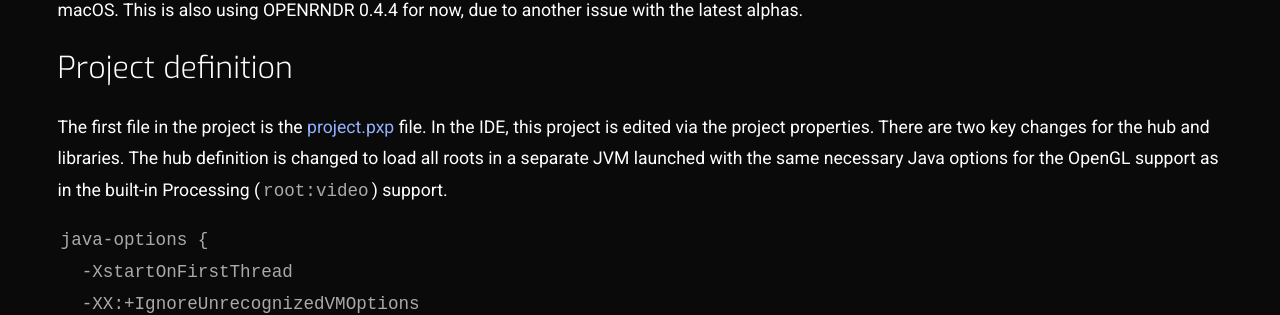
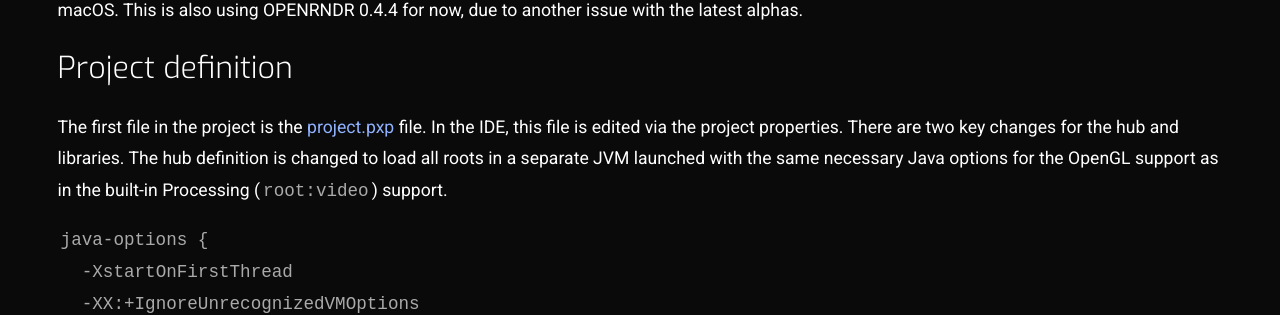
Before and after one commit to praxis-live/website, a Jekyll site: the page built from _posts/2025-05-07-exploring-openrndr.md, in a window 1280 px wide and 900 px high, scrolled down 1550 px. Shown: the part 143-458 px from the top of the window. Built offline with Jekyll 4.4.1, drawn with Linux system fonts in a browser that asks for light colours; nearby versions of some CDN libraries; comment, search, counter and statistics services are not loaded; a style sheet for code colours, icons or effects is not loaded; some of the changed text lies outside the part shown.

```diff
--- a/_posts/2025-05-07-exploring-openrndr.md
+++ b/_posts/2025-05-07-exploring-openrndr.md
@@ -38,7 +38,7 @@ using OPENRNDR 0.4.4 for now, due to another issue with the latest alphas.
 
 The first file in the project is the
 [project.pxp](https://github.com/codelerity/pl-openrndr/blob/main/OPENRNDR/project.pxp)
-file. In the IDE, this project is edited via the project properties. There are two
+file. In the IDE, this file is edited via the project properties. There are two
 key changes for the hub and libraries. The hub definition is changed to load all
 roots in a separate JVM launched with the same necessary Java options for the
 OpenGL support as in the built-in Processing (`root:video`) support.
@@ -238,7 +238,7 @@ Kotlin's `Unit.INSTANCE`.
 
 Currently I'm looking at stabilising some aspects of this and then adding it to
 the standard available project templates. In many ways, custom integrations like
-this, doing more within projects while keeping the core lightweight is the future
+this, doing more within projects while keeping the core lightweight, is the future
 direction of PraxisLIVE.
 
 I'm also looking at a different custom library integration with
--- a/index.html
+++ b/index.html
@@ -9,7 +9,7 @@ has_cover: true
     <div class="page-title-info">
       <h3>rethinking general purpose and creative coding</h3>
       <aside><strong>NEW : </strong>
-        <a href="/download/">PraxisLIVE v6.2 released Mar 28 2025</a></aside>
+        <a href="/download/">PraxisLIVE v6.3 released Jun 18 2025</a></aside>
       <a href="#content" class="btn btn-circle page-scroll">
         <i class="fa fa-angle-double-down animated"></i>
       </a>
```
Also changed, not shown: download.html (+7 -7 lines), 1 other file.
